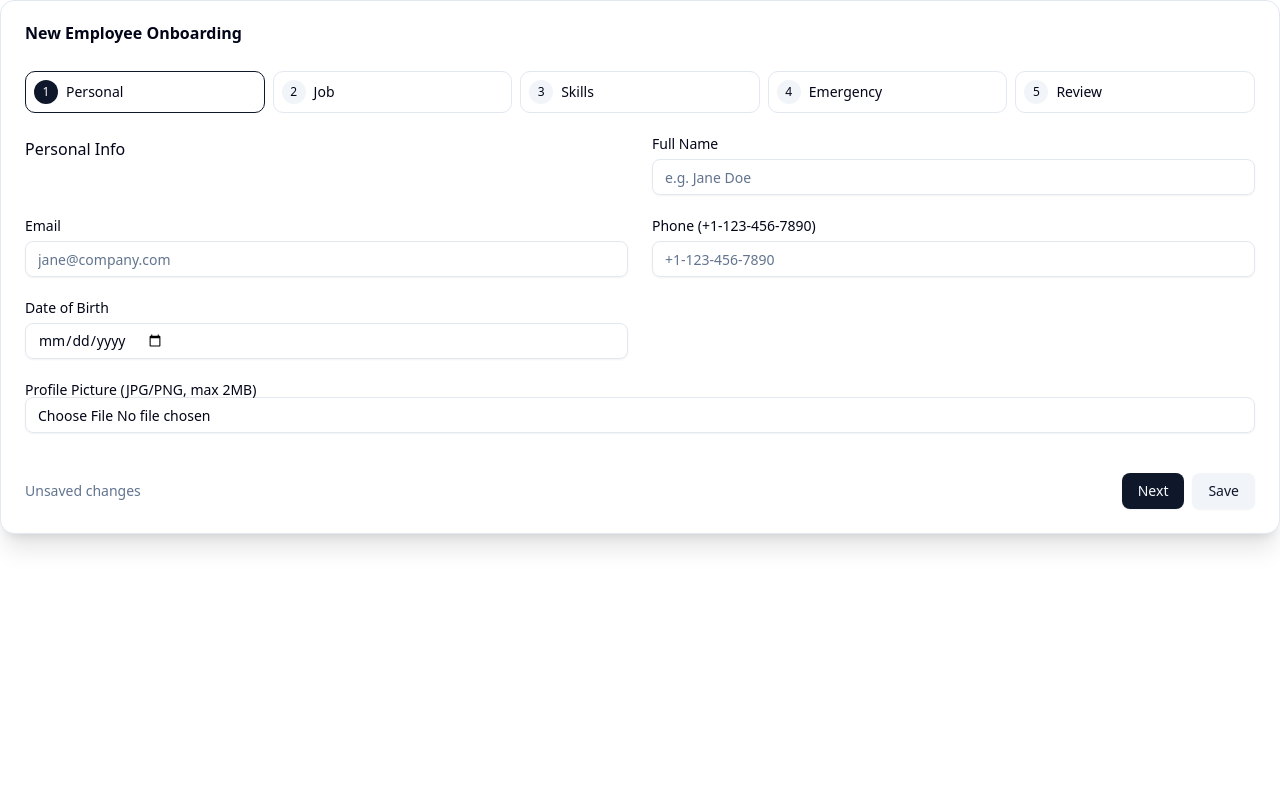
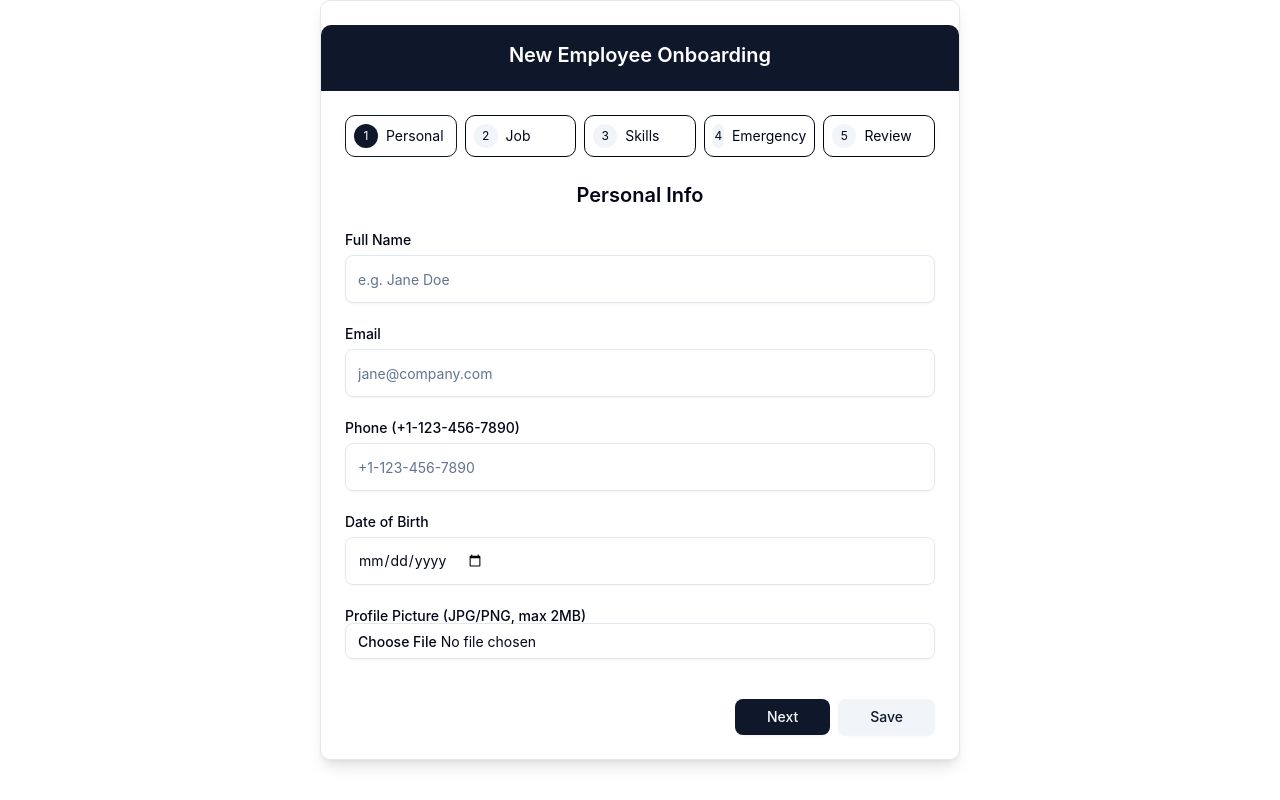
Before and after one commit to nrshakib/employee-form, a Next.js app: page / in a window 1280 px wide. Built offline with nearby package versions, Linux system fonts and the light colour scheme.

Commit message:
Fixed Styling

```diff
--- a/src/app/globals.css
+++ b/src/app/globals.css
@@ -110,11 +110,8 @@
   --sidebar-ring: oklch(0.551 0.027 264.364);
 }
 
-@layer base {
-  * {
-    @apply border-border outline-ring/50;
-  }
-  body {
-    @apply bg-background text-foreground;
-  }
+body {
+  background: rgb(var(--background));
+  color: rgb(var(--foreground));
+  font-family: "Inter", sans-serif;
 }
--- a/src/app/page.js
+++ b/src/app/page.js
@@ -1,6 +1,7 @@
 "use client";
 import { useState } from "react";
 import { useForm, FormProvider } from "react-hook-form";
+import { zodResolver } from "@hookform/resolvers/zod";
 import { Button } from "@/components/ui/button";
 import { Card, CardContent, CardHeader, CardTitle } from "@/components/ui/card";
 import PersonalInfo from "@/components/steps/PersonalInfo";
@@ -10,6 +11,7 @@ import EmergencyContact from "@/components/steps/EmergencyContact";
 import ReviewSubmit from "@/components/steps/ReviewSubmit";
 import { useAutosave } from "@/hooks/useAutoSave";
 import Stepper from "@/components/Stepper";
+import { masterSchema, defaultValues } from "@/lib/schema";
 
 const steps = [
   { id: 0, label: "Personal" },
@@ -23,6 +25,8 @@ export default function Home() {
   const [step, setStep] = useState(0);
   const form = useForm({
     mode: "onBlur",
+    resolver: zodResolver(masterSchema),
+    defaultValues,
   });
 
   const { handleSubmit, formState, getValues } = form;
@@ -42,9 +46,11 @@ export default function Home() {
 
   return (
     <FormProvider {...form}>
-      <Card className="shadow-xl">
-        <CardHeader>
-          <CardTitle>New Employee Onboarding</CardTitle>
+      <Card className="shadow-lg rounded-lg border border-gray-200 max-w-1/2 mx-auto">
+        <CardHeader className="bg-primary text-white p-4 rounded-t-lg">
+          <p className="text-xl font-semibold text-center">
+            New Employee Onboarding
+          </p>
         </CardHeader>
         <CardContent>
           <Stepper steps={steps} current={step} validation={formState.errors} />
@@ -64,7 +70,7 @@ export default function Home() {
                   ? "Unsaved changes"
                   : ""}
               </div>
-              <div className="ml-auto flex gap-2">
+              <div className="flex gap-2">
                 {step > 0 && (
                   <Button type="button" variant="outline" onClick={onBack}>
                     Back
--- a/src/components/steps/EmergencyContact.jsx
+++ b/src/components/steps/EmergencyContact.jsx
@@ -16,14 +16,16 @@ export default function EmergencyContact() {
   const under21 = watch("meta.isUnder21");
 
   return (
-    <div className="grid grid-cols-1 md:grid-cols-2 gap-6">
-      <p>Emeergency Contact</p>
+    <div className="flex flex-col gap-6">
+      <p className="text-center text-xl font-semibold">Emergency Contact</p>
       <ErrorFormField
         name="emergency.name"
         control={control}
         label="Contact Name"
       >
-        {(field) => <Input placeholder="e.g. Alex Doe" {...field} />}
+        {(field) => (
+          <Input placeholder="e.g. Alex Doe" {...field} className="h-12" />
+        )}
       </ErrorFormField>
 
       <ErrorFormField
@@ -61,7 +63,9 @@ export default function EmergencyContact() {
         control={control}
         label="Phone (+1-123-456-7890)"
       >
-        {(field) => <Input placeholder="+1-123-456-7890" {...field} />}
+        {(field) => (
+          <Input placeholder="+1-123-456-7890" {...field} className="h-12" />
+        )}
       </ErrorFormField>
 
       {under21 && (
--- a/src/components/steps/JobDetails.jsx
+++ b/src/components/steps/JobDetails.jsx
@@ -19,8 +19,8 @@ export default function JobDetails() {
   const remote = watch("skills.remotePreference");
 
   return (
-    <div className="grid grid-cols-1 md:grid-cols-2 gap-6">
-      <p>Job Details</p>
+    <div className="flex flex-col gap-6">
+      <p className="text-center text-xl font-semibold">Job Details</p>
       <ErrorFormField
         name="job.department"
         control={control}
@@ -58,11 +58,17 @@ export default function JobDetails() {
         control={control}
         label="Position Title"
       >
-        {(field) => <Input placeholder="e.g. Frontend Engineer" {...field} />}
+        {(field) => (
+          <Input
+            placeholder="e.g. Frontend Engineer"
+            {...field}
+            className="h-12"
+          />
+        )}
       </ErrorFormField>
 
       <ErrorFormField name="job.startDate" control={control} label="Start Date">
-        {(field) => <Input type="date" {...field} />}
+        {(field) => <Input type="date" {...field} className="h-12" />}
       </ErrorFormField>
 
       <div>
--- a/src/components/steps/PersonalInfo.jsx
+++ b/src/components/steps/PersonalInfo.jsx
@@ -8,19 +8,26 @@ export default function PersonalInfo() {
   const file = watch("personal.profilePicture");
 
   return (
-    <div className="grid grid-cols-1 md:grid-cols-2 gap-6">
-      <p>Personal Info</p>
+    <div className="flex flex-col gap-6">
+      <p className="text-center text-xl font-semibold">Personal Info</p>
       <ErrorFormField
         name="personal.fullName"
         control={control}
         label="Full Name"
       >
-        {(field) => <Input placeholder="e.g. Jane Doe" {...field} />}
+        {(field) => (
+          <Input placeholder="e.g. Jane Doe" {...field} className="h-12" />
+        )}
       </ErrorFormField>
 
       <ErrorFormField name="personal.email" control={control} label="Email">
         {(field) => (
-          <Input type="email" placeholder="jane@company.com" {...field} />
+          <Input
+            type="email"
+            placeholder="jane@company.com"
+            {...field}
+            className="h-12"
+          />
         )}
       </ErrorFormField>
 
@@ -29,7 +36,9 @@ export default function PersonalInfo() {
         control={control}
         label="Phone (+1-123-456-7890)"
       >
-        {(field) => <Input placeholder="+1-123-456-7890" {...field} />}
+        {(field) => (
+          <Input placeholder="+1-123-456-7890" {...field} className="h-12" />
+        )}
       </ErrorFormField>
 
       <ErrorFormField
@@ -37,7 +46,7 @@ export default function PersonalInfo() {
         control={control}
         label="Date of Birth"
       >
-        {(field) => <Input type="date" {...field} />}
+        {(field) => <Input type="date" {...field} className="h-12" />}
       </ErrorFormField>
 
       <div className="md:col-span-2">
--- a/src/components/steps/Skills.jsx
+++ b/src/components/steps/Skills.jsx
@@ -34,8 +34,8 @@ export default function Skills() {
   };
 
   return (
-    <div className="space-y-6">
-      <p>Skills</p>
+    <div className="flex flex-col gap-6">
+      <p className="text-center text-xl font-semibold">Skills</p>
       <div>
         <p className="font-medium mb-2">Primary Skills (choose at least 3)</p>
         <div className="grid grid-cols-2 md:grid-cols-3 gap-2">
--- a/src/components/ui/button.jsx
+++ b/src/components/ui/button.jsx
@@ -1,11 +1,11 @@
-import * as React from "react"
-import { Slot } from "@radix-ui/react-slot"
+import * as React from "react";
+import { Slot } from "@radix-ui/react-slot";
 import { cva } from "class-variance-authority";
 
-import { cn } from "@/lib/utils"
+import { cn } from "@/lib/utils";
 
 const buttonVariants = cva(
-  "inline-flex items-center justify-center gap-2 whitespace-nowrap rounded-md text-sm font-medium transition-all disabled:pointer-events-none disabled:opacity-50 [&_svg]:pointer-events-none [&_svg:not([class*='size-'])]:size-4 shrink-0 [&_svg]:shrink-0 outline-none focus-visible:border-ring focus-visible:ring-ring/50 focus-visible:ring-[3px] aria-invalid:ring-destructive/20 dark:aria-invalid:ring-destructive/40 aria-invalid:border-destructive",
+  "inline-flex items-center justify-center gap-2 cursor-pointer whitespace-nowrap rounded-md text-sm font-medium transition-all disabled:pointer-events-none disabled:opacity-50 [&_svg]:pointer-events-none [&_svg:not([class*='size-'])]:size-4 shrink-0 [&_svg]:shrink-0 outline-none focus-visible:border-ring focus-visible:ring-ring/50 focus-visible:ring-[3px] aria-invalid:ring-destructive/20 dark:aria-invalid:ring-destructive/40 aria-invalid:border-destructive",
   {
     variants: {
       variant: {
@@ -22,7 +22,7 @@ const buttonVariants = cva(
         link: "text-primary underline-offset-4 hover:underline",
       },
       size: {
-        default: "h-9 px-4 py-2 has-[>svg]:px-3",
+        default: "h-9 px-8 py-2 has-[>svg]:px-3",
         sm: "h-8 rounded-md gap-1.5 px-3 has-[>svg]:px-2.5",
         lg: "h-10 rounded-md px-6 has-[>svg]:px-4",
         icon: "size-9",
@@ -33,23 +33,18 @@ const buttonVariants = cva(
       size: "default",
     },
   }
-)
+);
 
-function Button({
-  className,
-  variant,
-  size,
-  asChild = false,
-  ...props
-}) {
-  const Comp = asChild ? Slot : "button"
+function Button({ className, variant, size, asChild = false, ...props }) {
+  const Comp = asChild ? Slot : "button";
 
   return (
     <Comp
       data-slot="button"
       className={cn(buttonVariants({ variant, size, className }))}
-      {...props} />
+      {...props}
+    />
   );
 }
 
-export { Button, buttonVariants }
+export { Button, buttonVariants };
```
Also changed, not shown: src/lib/schema.js (added).
